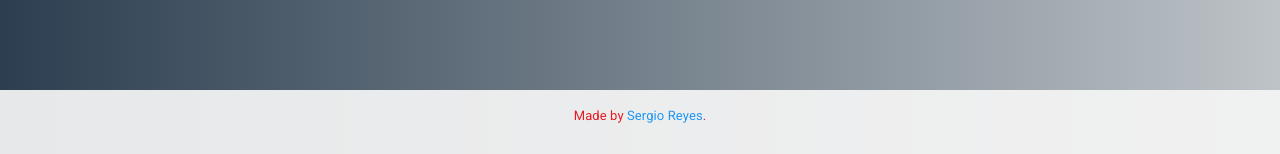
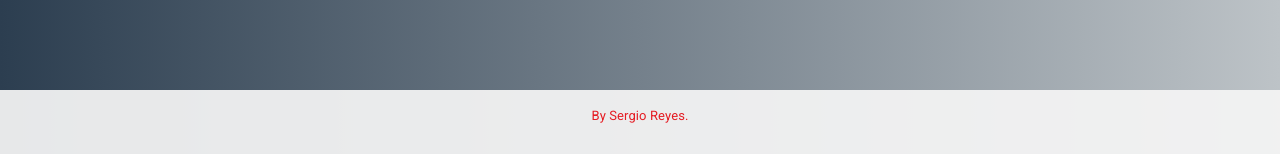
Before and after one commit to SREYES001/ShowTickerPricesHistory, a Flask app: page / in a window 1280 px wide. Shown: the part 646-800 px from the top of the page. Run offline with Flask 2, Linux system fonts and the light colour scheme; some libraries are stand-ins or nearby versions.

Commit message:
first commit

```diff
--- a/templates/layout.html
+++ b/templates/layout.html
@@ -32,6 +32,14 @@
 
   </div>
 
+  <div>
+    <footer class="footer fixed-bottom mt-auto py-3">
+      <div class="text-center">
+        <p class = 'text-danger'>By <a class = 'text-danger' href="https://www.linkedin.com/in/sergio-reyes-14335310">Sergio Reyes</a>.</p>
+      </div>
+    </footer>
+  </div>
+
   <!--Scripts-->
   <script src="https://code.jquery.com/jquery-3.5.1.slim.min.js"
     integrity="sha384-DfXdz2htPH0lsSSs5nCTpuj/zy4C+OGpamoFVy38MVBnE+IbbVYUew+OrCXaRkfj"
@@ -44,12 +52,4 @@
     crossorigin="anonymous"></script>
 </body>
 
-<div>
-  <footer class="footer fixed-bottom mt-auto py-3">
-    <div class="text-center">
-      <p class = 'text-danger'>Made by <a href="https://www.linkedin.com/in/sergio-reyes-14335310">Sergio Reyes</a>.</p>
-    </div>
-  </footer>
-</div>
-
 </html>
```
